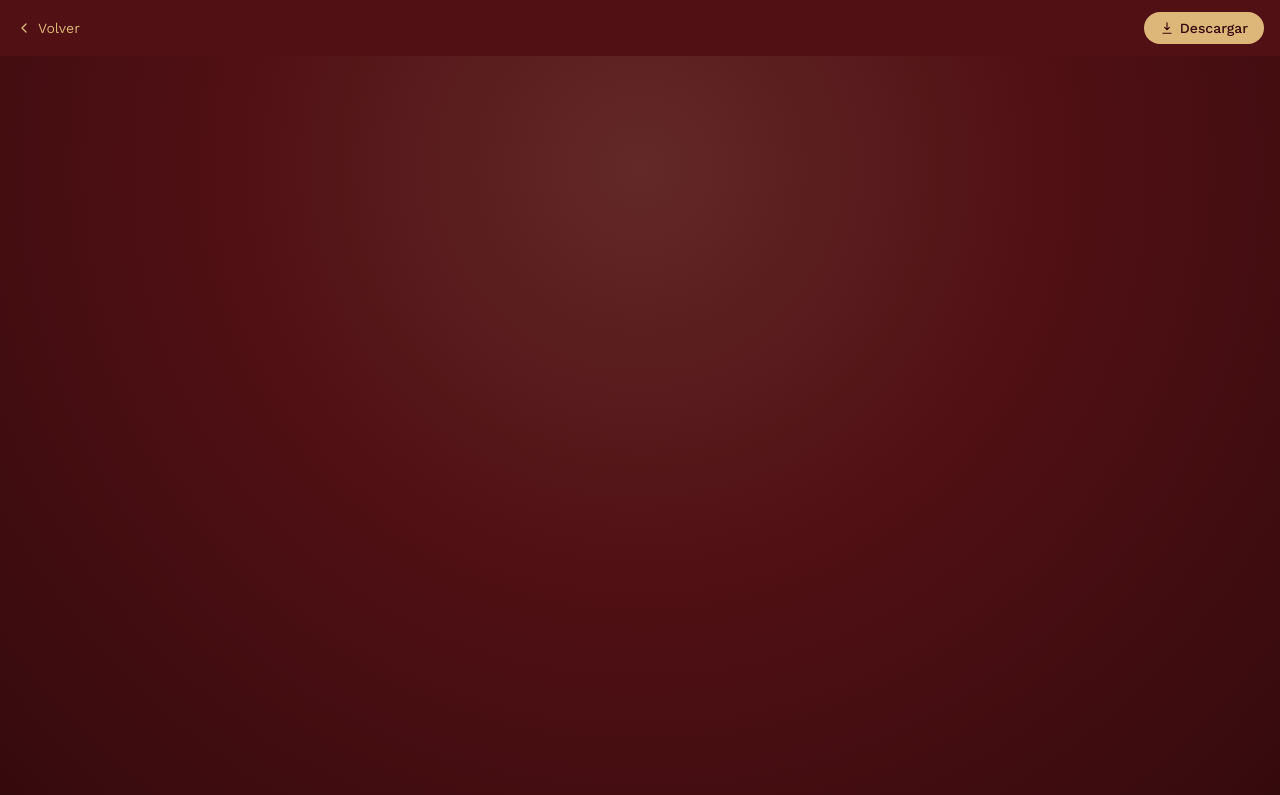
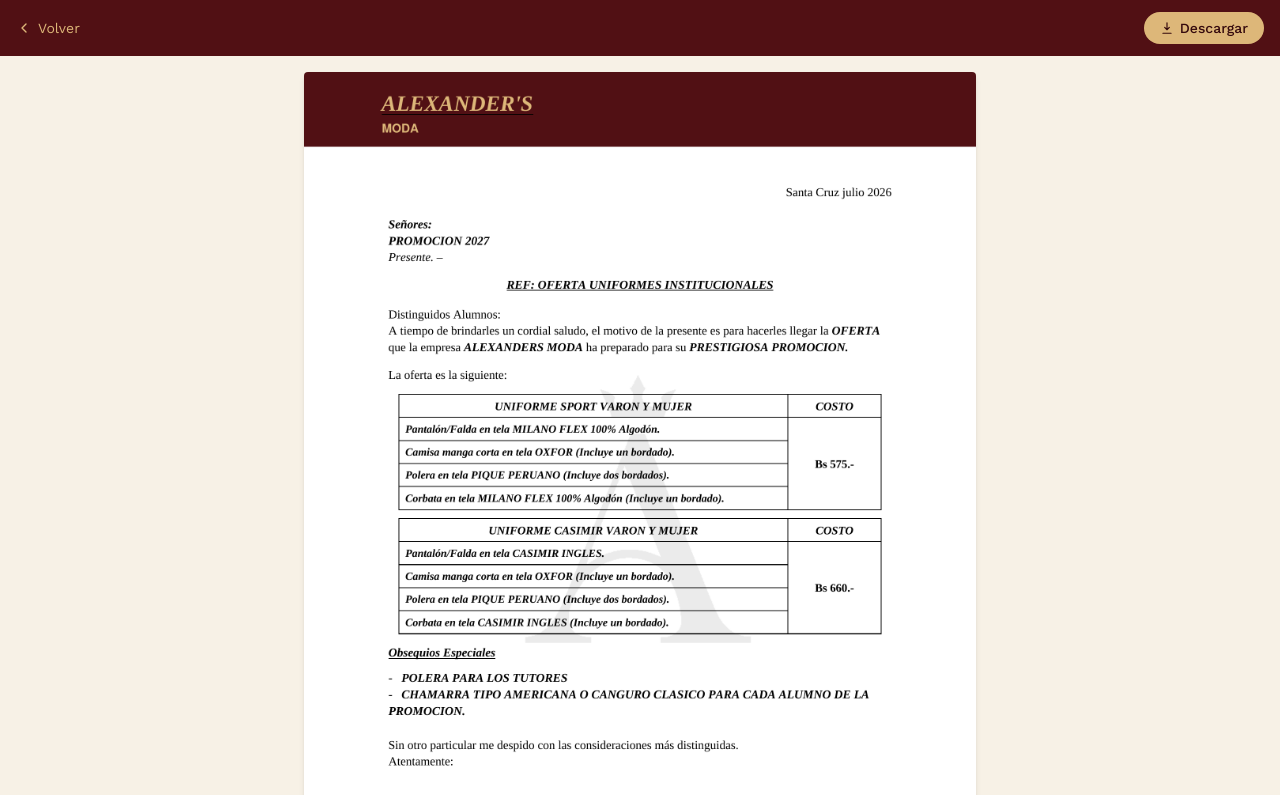
Before and after one commit to BladimirBLopez/Alexander-s-moda, a Next.js app: page /proforma in a window 1280 px wide. Shown: the top 795 px of the page. Built offline with nearby package versions, Linux system fonts and the light colour scheme.

Commit message:
Mostrar proforma como imagen en la pagina (Android no renderiza PDF en iframe)

```diff
--- a/app/proforma/page.tsx
+++ b/app/proforma/page.tsx
@@ -1,9 +1,10 @@
 import Link from "next/link";
+import Image from "next/image";
 
 export default function ProformaPage() {
   return (
     <main className="min-h-screen flex flex-col bg-[var(--color-papel)]">
-      <div className="w-full flex items-center justify-between px-4 py-3 bg-[var(--color-bordo)] shrink-0">
+      <div className="w-full flex items-center justify-between px-4 py-3 bg-[var(--color-bordo)] shrink-0 sticky top-0 z-10">
         <Link
           href="/"
           className="text-sm text-[var(--color-hueso)] flex items-center gap-1.5"
@@ -24,11 +25,16 @@ export default function ProformaPage() {
           Descargar
         </a>
       </div>
-      <iframe
-        src="/proforma.pdf#toolbar=0"
-        className="w-full flex-1 border-0"
-        title="Proforma Alexander's Moda"
-      />
+      <div className="flex-1 flex justify-center py-4 px-2">
+        <Image
+          src="/proforma-preview.png"
+          alt="Proforma Alexander's Moda"
+          width={1700}
+          height={2200}
+          className="w-full max-w-2xl h-auto rounded-sm shadow-md"
+          priority
+        />
+      </div>
     </main>
   );
 }
```
Also changed, not shown: public/proforma-preview.png (added).
